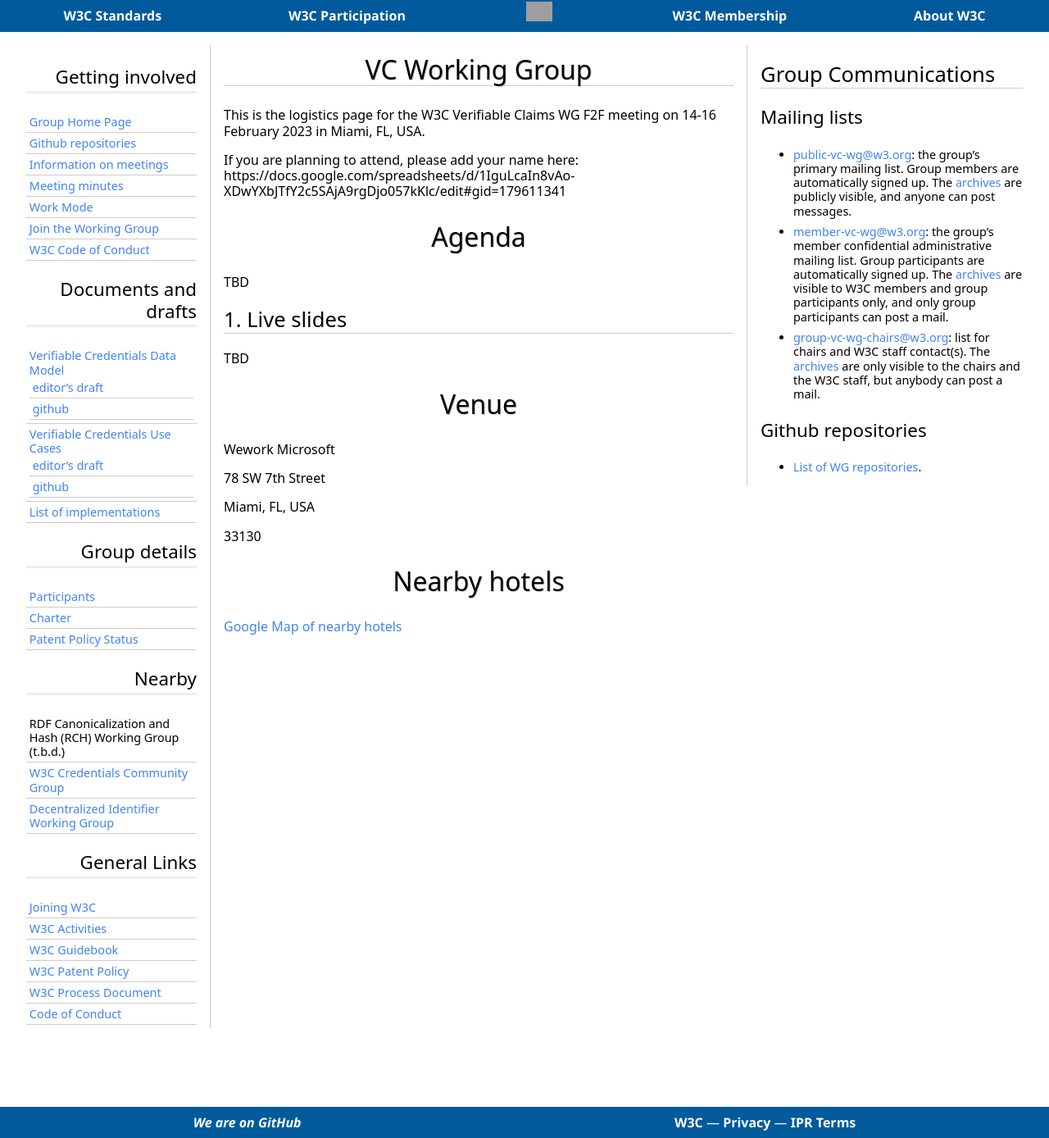
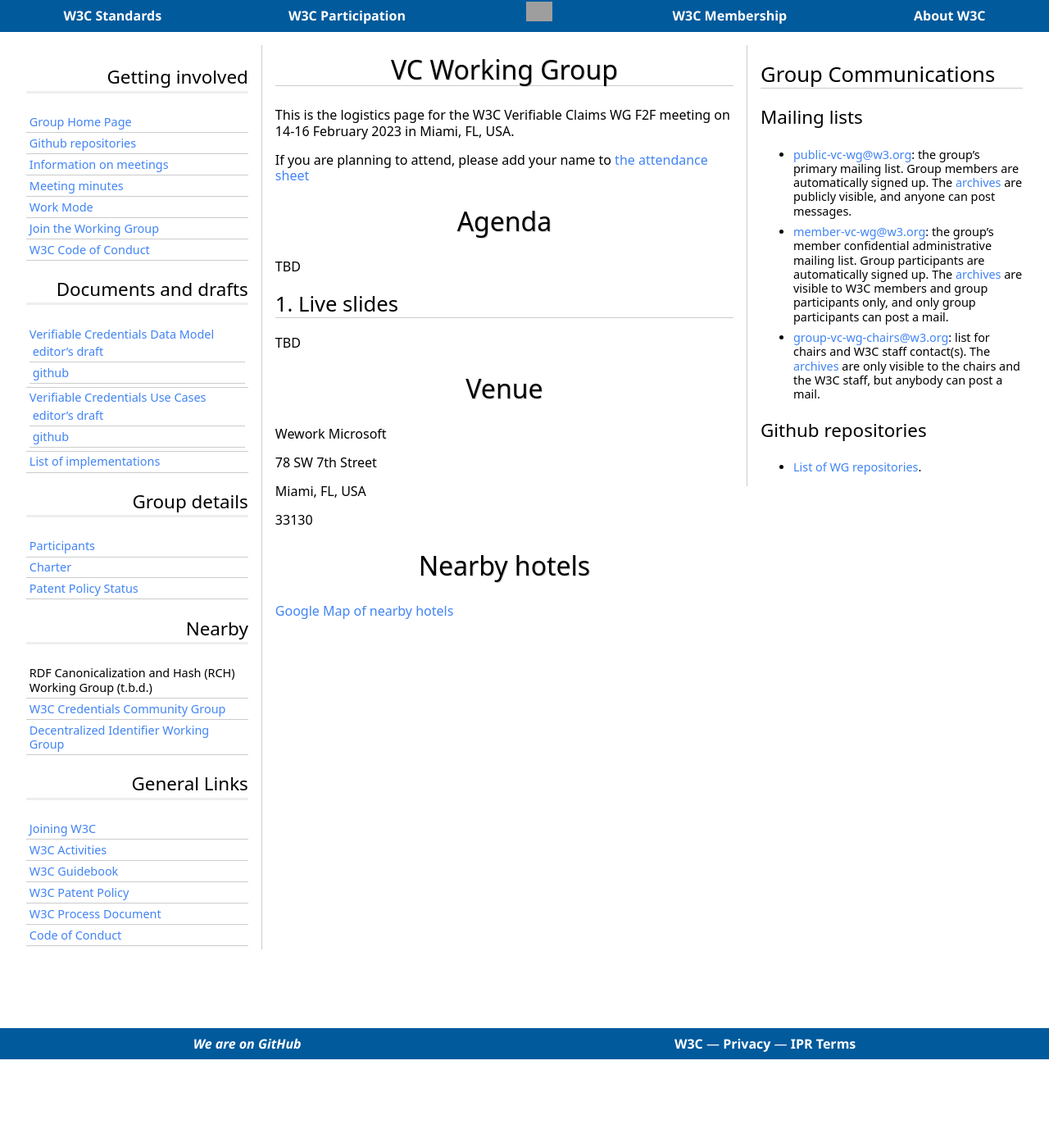
Before and after one commit to w3c/verifiable-credentials, a Jekyll site: the page built from Meetings/F2F/Miami.md, in a window 1280 px wide. Shown: the whole page at 82% size. Built offline with Jekyll 4.4.1, drawn with Linux system fonts in a browser that asks for light colours; some web fonts are replaced; after the commit the page ends 1292 px from its top, so only the background shows below that; grey boxes are pictures that could not be loaded.

Commit message:
make attendance sheet a link
Signed-off-by: Brent Zundel <brent.zundel@gmail.com>

```diff
--- a/Meetings/F2F/Miami.md
+++ b/Meetings/F2F/Miami.md
@@ -4,7 +4,7 @@
 
 This is the logistics page for the W3C Verifiable Claims WG F2F meeting on 14-16 February 2023 in Miami, FL, USA.
 
-If you are planning to attend, please add your name here: https://docs.google.com/spreadsheets/d/1IguLcaIn8vAo-XDwYXbJTfY2c5SAjA9rgDjo057kKlc/edit#gid=179611341
+If you are planning to attend, please add your name to [the attendance sheet](https://docs.google.com/spreadsheets/d/1IguLcaIn8vAo-XDwYXbJTfY2c5SAjA9rgDjo057kKlc/edit#gid=179611341)
 
 # Agenda
 TBD
```
